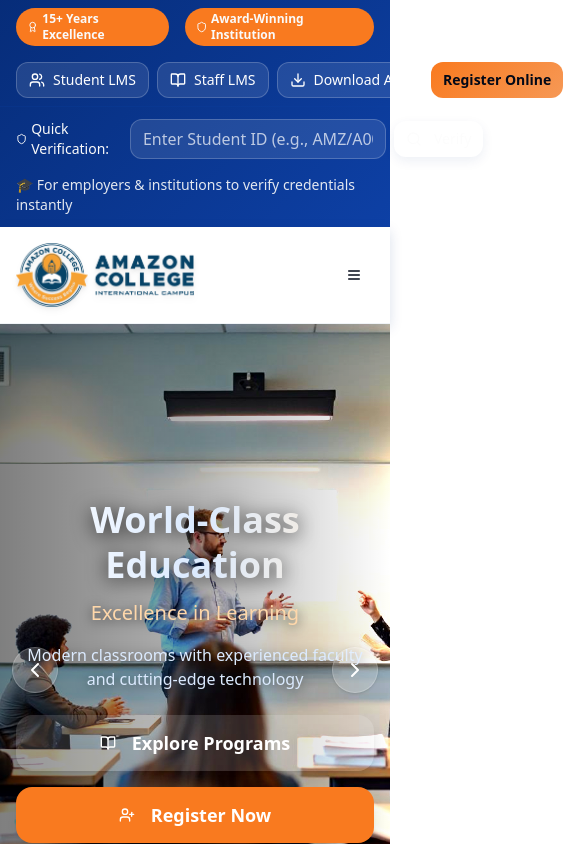
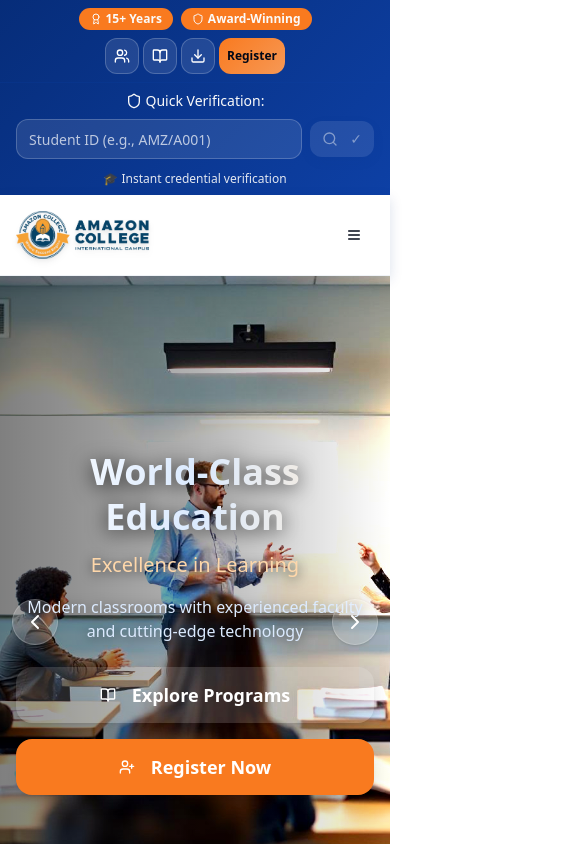
Before and after one commit to charmphyxle/amazon-campus-gateway, a React (Vite) app: page / in a window 390 px wide. Shown: the top 844 px of the page, 563 px wide, since content can reach past the window. Built offline with nearby package versions, Linux system fonts and the light colour scheme.

Commit message:
Refactor: Improve mobile responsiveness
Enhance the mobile responsiveness across the entire web application. This includes adjusting layouts, font sizes, and component behavior for optimal viewing on various mobile devices.

```diff
--- a/src/components/Header.tsx
+++ b/src/components/Header.tsx
@@ -47,38 +47,41 @@ const Header = () => {
       {/* Top Quick Access Bar */}
       <div className="border-b border-primary-light/20">
         <div className="container mx-auto px-4">
-          <div className="flex flex-wrap items-center justify-between py-2 gap-4">
-            <div className="flex items-center gap-4">
-              <Badge variant="secondary" className="flex items-center gap-1">
+          <div className="flex flex-col lg:flex-row items-center justify-between py-2 gap-2 lg:gap-4">
+            <div className="flex items-center gap-2 lg:gap-4 flex-wrap justify-center lg:justify-start">
+              <Badge variant="secondary" className="flex items-center gap-1 text-xs">
                 <Award className="w-3 h-3" />
-                15+ Years Excellence
+                <span className="hidden sm:inline">15+ Years Excellence</span>
+                <span className="sm:hidden">15+ Years</span>
               </Badge>
-              <Badge variant="secondary" className="flex items-center gap-1">
+              <Badge variant="secondary" className="flex items-center gap-1 text-xs">
                 <Shield className="w-3 h-3" />
-                Award-Winning Institution
+                <span className="hidden sm:inline">Award-Winning Institution</span>
+                <span className="sm:hidden">Award-Winning</span>
               </Badge>
-              <div className="hidden md:flex items-center text-sm">
+              <div className="hidden md:flex items-center text-xs lg:text-sm">
                 <span className="opacity-80">📞 +94 114-386-126</span>
                 <span className="mx-2 opacity-60">|</span>
                 <span className="opacity-80">📧 info@amazoncollege.lk</span>
               </div>
             </div>
 
-            <div className="flex items-center gap-2">
-              <Button variant="outline" size="sm" className="bg-white/10 border-white/20 text-white hover:bg-white/20">
-                <Users className="w-4 h-4" />
-                Student LMS
+            <div className="flex items-center gap-1 lg:gap-2 flex-wrap justify-center">
+              <Button variant="outline" size="sm" className="bg-white/10 border-white/20 text-white hover:bg-white/20 text-xs px-2 lg:px-3">
+                <Users className="w-3 h-3 lg:w-4 lg:h-4" />
+                <span className="hidden sm:inline ml-1">Student LMS</span>
               </Button>
-              <Button variant="outline" size="sm" className="bg-white/10 border-white/20 text-white hover:bg-white/20">
-                <BookOpen className="w-4 h-4" />
-                Staff LMS
+              <Button variant="outline" size="sm" className="bg-white/10 border-white/20 text-white hover:bg-white/20 text-xs px-2 lg:px-3">
+                <BookOpen className="w-3 h-3 lg:w-4 lg:h-4" />
+                <span className="hidden sm:inline ml-1">Staff LMS</span>
               </Button>
-              <Button variant="outline" size="sm" className="bg-white/10 border-white/20 text-white hover:bg-white/20">
-                <Download className="w-4 h-4" />
-                Download App
+              <Button variant="outline" size="sm" className="bg-white/10 border-white/20 text-white hover:bg-white/20 text-xs px-2 lg:px-3">
+                <Download className="w-3 h-3 lg:w-4 lg:h-4" />
+                <span className="hidden md:inline ml-1">Download App</span>
               </Button>
-              <Button variant="cta" size="sm">
-                Register Online
+              <Button variant="cta" size="sm" className="text-xs px-2 lg:px-3">
+                <span className="hidden sm:inline">Register Online</span>
+                <span className="sm:hidden">Register</span>
               </Button>
             </div>
           </div>
@@ -86,20 +89,20 @@ const Header = () => {
       </div>
 
       {/* Student Verification Bar */}
-      <div className="py-3">
+      <div className="py-2 lg:py-3">
         <div className="container mx-auto px-4">
-          <div className="flex flex-wrap items-center justify-between gap-4">
-            <div className="flex items-center gap-2">
-              <div className="flex items-center gap-1 mr-2">
+          <div className="flex flex-col lg:flex-row items-center justify-between gap-3 lg:gap-4">
+            <div className="flex flex-col sm:flex-row items-center gap-2 w-full lg:w-auto">
+              <div className="flex items-center gap-1 mr-0 sm:mr-2">
                 <Shield className="w-4 h-4" />
                 <span className="text-sm font-medium">Quick Verification:</span>
               </div>
-              <div className="flex items-center gap-2">
+              <div className="flex items-center gap-2 w-full sm:w-auto">
                 <Input
-                  placeholder="Enter Student ID (e.g., AMZ/A001)"
+                  placeholder="Student ID (e.g., AMZ/A001)"
                   value={quickVerifyId}
                   onChange={(e) => setQuickVerifyId(e.target.value)}
-                  className="w-64 bg-white/10 border-white/20 text-white placeholder:text-white/70 focus:bg-white/20"
+                  className="w-full sm:w-48 lg:w-64 bg-white/10 border-white/20 text-white placeholder:text-white/70 focus:bg-white/20 text-sm"
                   onKeyPress={(e) => e.key === 'Enter' && handleQuickVerification()}
                 />
                 <Button
@@ -107,22 +110,26 @@ const Header = () => {
                   size="sm"
                   onClick={handleQuickVerification}
                   disabled={!quickVerifyId.trim() || isQuickLoading}
-                  className="bg-white/20 hover:bg-white/30"
+                  className="bg-white/20 hover:bg-white/30 whitespace-nowrap"
                 >
                   {isQuickLoading ? (
                     <div className="animate-spin rounded-full h-4 w-4 border-b-2 border-primary" />
                   ) : (
                     <>
                       <Search className="w-4 h-4 mr-1" />
-                      Verify
+                      <span className="hidden sm:inline">Verify</span>
+                      <span className="sm:hidden">✓</span>
                     </>
                   )}
                 </Button>
               </div>
             </div>
 
-            <div className="text-sm">
-              <span className="opacity-90">🎓 For employers & institutions to verify credentials instantly</span>
+            <div className="text-xs lg:text-sm text-center lg:text-right">
+              <span className="opacity-90">
+                <span className="hidden sm:inline">🎓 For employers & institutions to verify credentials instantly</span>
+                <span className="sm:hidden">🎓 Instant credential verification</span>
+              </span>
             </div>
           </div>
         </div>
--- a/src/components/Navigation.tsx
+++ b/src/components/Navigation.tsx
@@ -35,44 +35,45 @@ const Navigation = () => {
   return (
     <nav className={`${isScrolled ? 'bg-background/30' : 'bg-background/90'} backdrop-blur-md border-b border-border/50 sticky top-0 z-50 shadow-elegant transition-all duration-300`}>
       <div className="container mx-auto px-4 py-2">
-        <div className="flex items-center justify-between h-20">
+        <div className="flex items-center justify-between h-16 lg:h-20">
           {/* Logo */}
-          <div className="flex items-center">
-            <a href="/" className="flex items-center space-x-3 group transition-transform hover:scale-105">
+          <div className="flex items-center flex-shrink-0">
+            <a href="/" className="flex items-center space-x-2 lg:space-x-3 group transition-transform hover:scale-105">
               <img
                 src="/lovable-uploads/04d74a51-2d96-43ee-b40d-8cf6fa3c32fe.png"
                 alt="Amazon College Logo"
-                className="h-16 w-auto object-contain drop-shadow-md"
+                className="h-12 lg:h-16 w-auto object-contain drop-shadow-md"
               />
-              {/* <div className="text-xl font-bold text-primary group-hover:text-primary/80 transition-colors">
+              {/* Logo text can be hidden on smaller screens if needed */}
+              {/* <div className="hidden md:block text-lg lg:text-xl font-bold text-primary group-hover:text-primary/80 transition-colors">
                 Amazon College
-                <span className="block text-sm font-normal text-muted-foreground">International Campus</span>
+                <span className="block text-xs lg:text-sm font-normal text-muted-foreground">International Campus</span>
               </div> */}
             </a>
           </div>
 
           {/* Desktop Navigation */}
-          <div className="hidden lg:flex items-center space-x-8">
+          <div className="hidden lg:flex items-center space-x-6 xl:space-x-8">
             <NavigationMenu>
               <NavigationMenuList>
                 <NavigationMenuItem>
-                  <NavigationMenuLink href="/" className="px-4 py-3 text-lg font-semibold hover:text-primary transition-colors cursor-pointer">
+                  <NavigationMenuLink href="/" className="px-3 xl:px-4 py-3 text-base xl:text-lg font-semibold hover:text-primary transition-colors cursor-pointer">
                     Home
                   </NavigationMenuLink>
                 </NavigationMenuItem>
 
                 <NavigationMenuItem>
-                  <NavigationMenuLink href="/about" className="px-4 py-3 text-lg font-semibold hover:text-primary transition-colors cursor-pointer">
+                  <NavigationMenuLink href="/about" className="px-3 xl:px-4 py-3 text-base xl:text-lg font-semibold hover:text-primary transition-colors cursor-pointer">
                     About Us
                   </NavigationMenuLink>
                 </NavigationMenuItem>
 
                 <NavigationMenuItem>
-                  <NavigationMenuTrigger className="px-4 py-3 text-lg font-semibold">
+                  <NavigationMenuTrigger className="px-3 xl:px-4 py-3 text-base xl:text-lg font-semibold">
                     Our Programs
                   </NavigationMenuTrigger>
                   <NavigationMenuContent>
-                    <div className="grid w-[450px] gap-3 p-4 bg-background/95 backdrop-blur-sm border border-border/50">
+                    <div className="grid w-[400px] xl:w-[450px] gap-3 p-4 bg-background/95 backdrop-blur-sm border border-border/50">
                       {programs.map((program) => (
                         <NavigationMenuLink
                           key={program.name}
@@ -99,31 +100,31 @@ const Navigation = () => {
                 </NavigationMenuItem>
 
                 <NavigationMenuItem>
-                  <NavigationMenuLink href="/accreditations" className="px-4 py-3 text-lg font-semibold hover:text-primary transition-colors cursor-pointer">
+                  <NavigationMenuLink href="/accreditations" className="px-3 xl:px-4 py-3 text-base xl:text-lg font-semibold hover:text-primary transition-colors cursor-pointer">
                     Accreditations
                   </NavigationMenuLink>
                 </NavigationMenuItem>
 
                 <NavigationMenuItem>
-                  <NavigationMenuLink href="/gallery" className="px-4 py-3 text-lg font-semibold hover:text-primary transition-colors cursor-pointer">
+                  <NavigationMenuLink href="/gallery" className="px-3 xl:px-4 py-3 text-base xl:text-lg font-semibold hover:text-primary transition-colors cursor-pointer">
                     Gallery
                   </NavigationMenuLink>
                 </NavigationMenuItem>
 
                 <NavigationMenuItem>
-                  <NavigationMenuLink href="/news-events" className="px-4 py-3 text-lg font-semibold hover:text-primary transition-colors cursor-pointer">
+                  <NavigationMenuLink href="/news-events" className="px-3 xl:px-4 py-3 text-base xl:text-lg font-semibold hover:text-primary transition-colors cursor-pointer">
                     News & Events
                   </NavigationMenuLink>
                 </NavigationMenuItem>
 
                 <NavigationMenuItem>
-                  <NavigationMenuLink href="/testimonials" className="px-4 py-3 text-lg font-semibold hover:text-primary transition-colors cursor-pointer">
+                  <NavigationMenuLink href="/testimonials" className="px-3 xl:px-4 py-3 text-base xl:text-lg font-semibold hover:text-primary transition-colors cursor-pointer">
                     Testimonials
                   </NavigationMenuLink>
                 </NavigationMenuItem>
 
                 <NavigationMenuItem>
-                  <NavigationMenuLink href="/contact" className="px-4 py-3 text-lg font-semibold hover:text-primary transition-colors cursor-pointer">
+                  <NavigationMenuLink href="/contact" className="px-3 xl:px-4 py-3 text-base xl:text-lg font-semibold hover:text-primary transition-colors cursor-pointer">
                     Contact Us
                   </NavigationMenuLink>
                 </NavigationMenuItem>
@@ -145,16 +146,16 @@ const Navigation = () => {
 
         {/* Mobile Menu */}
         {mobileMenuOpen && (
-          <div className="lg:hidden border-t border-border">
-            <div className="px-2 pt-2 pb-3 space-y-1">
-              <a href="/" className="block px-3 py-2 text-base font-medium hover:text-primary transition-colors">Home</a>
-              <a href="/about" className="block px-3 py-2 text-base font-medium hover:text-primary transition-colors">About Us</a>
-              <a href="/programs" className="block px-3 py-2 text-base font-medium hover:text-primary transition-colors">Our Programs</a>
-              <a href="/accreditations" className="block px-3 py-2 text-base font-medium hover:text-primary transition-colors">Accreditations</a>
-              <a href="/gallery" className="block px-3 py-2 text-base font-medium hover:text-primary transition-colors">Gallery</a>
-              <a href="/news-events" className="block px-3 py-2 text-base font-medium hover:text-primary transition-colors">News & Events</a>
-              <a href="/testimonials" className="block px-3 py-2 text-base font-medium hover:text-primary transition-colors">Testimonials</a>
-              <a href="/contact" className="block px-3 py-2 text-base font-medium hover:text-primary transition-colors">Contact Us</a>
+          <div className="lg:hidden border-t border-border bg-background/95 backdrop-blur-sm">
+            <div className="px-2 pt-2 pb-3 space-y-1 max-h-[80vh] overflow-y-auto">
+              <a href="/" className="block px-3 py-3 text-base font-medium hover:text-primary transition-colors border-b border-border/20">Home</a>
+              <a href="/about" className="block px-3 py-3 text-base font-medium hover:text-primary transition-colors border-b border-border/20">About Us</a>
+              <a href="/programs" className="block px-3 py-3 text-base font-medium hover:text-primary transition-colors border-b border-border/20">Our Programs</a>
+              <a href="/accreditations" className="block px-3 py-3 text-base font-medium hover:text-primary transition-colors border-b border-border/20">Accreditations</a>
+              <a href="/gallery" className="block px-3 py-3 text-base font-medium hover:text-primary transition-colors border-b border-border/20">Gallery</a>
+              <a href="/news-events" className="block px-3 py-3 text-base font-medium hover:text-primary transition-colors border-b border-border/20">News & Events</a>
+              <a href="/testimonials" className="block px-3 py-3 text-base font-medium hover:text-primary transition-colors border-b border-border/20">Testimonials</a>
+              <a href="/contact" className="block px-3 py-3 text-base font-medium hover:text-primary transition-colors">Contact Us</a>
             </div>
           </div>
         )}
```
Also changed, not shown: src/components/StudentVerificationModal.tsx (+10 -10 lines), src/components/TestimonialCarousel.tsx (+17 -17 lines), src/components/TestimonialsSection.tsx (+13 -13 lines).
